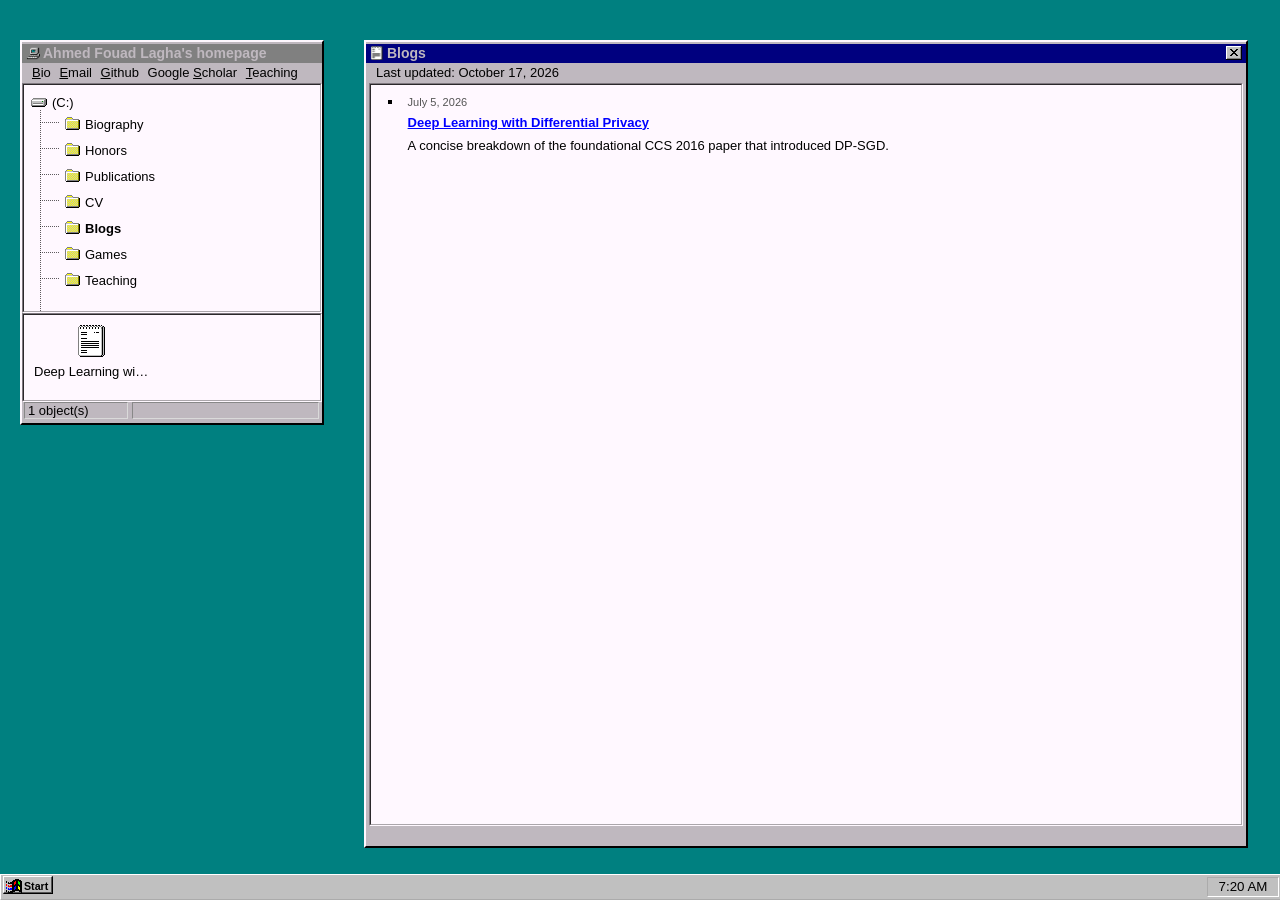
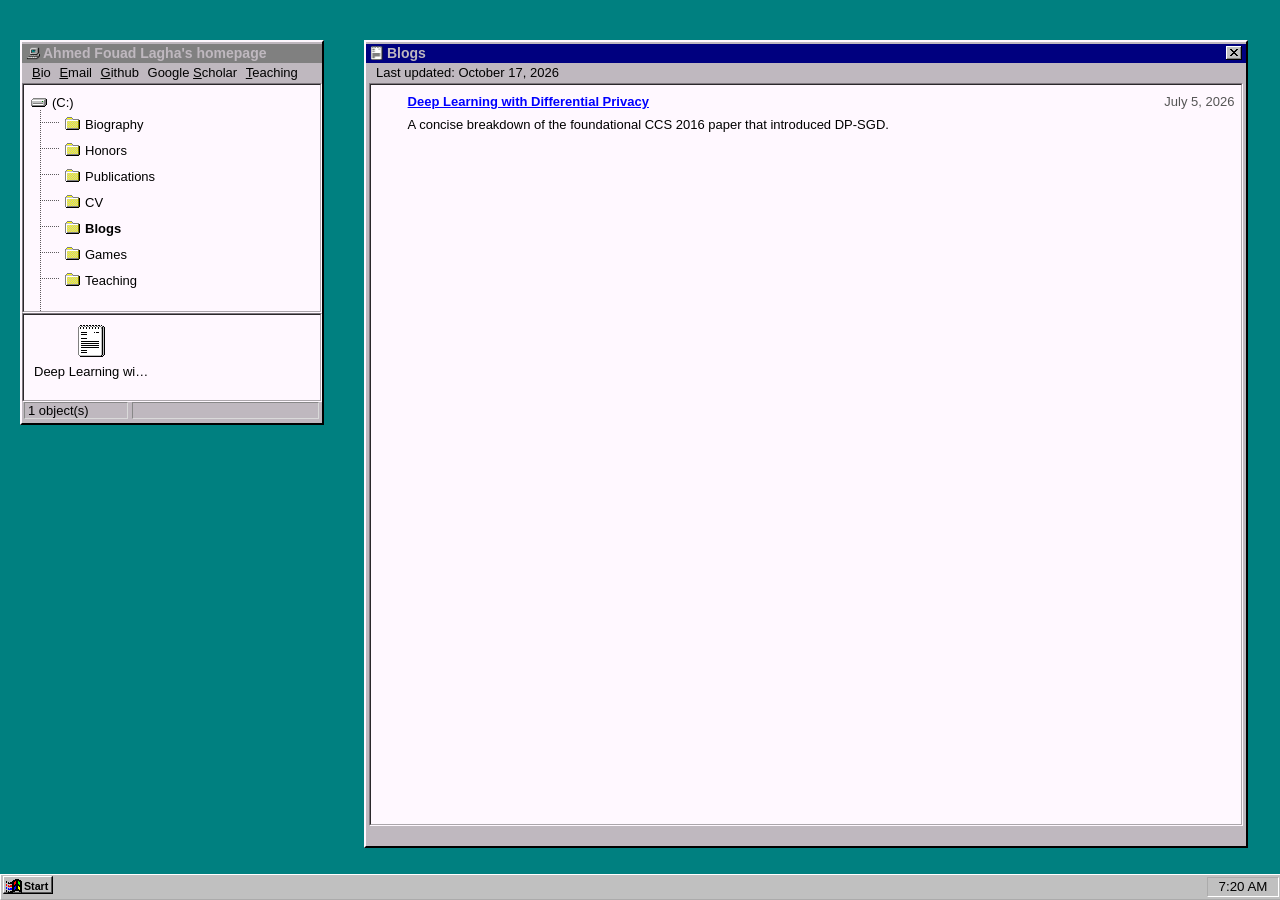
Before and after one commit to ahmed-fouad-lagha/ahmed-fouad-lagha.github.io, a Jekyll site: the page built from _blogs/index.md, in a window 1280 px wide. Built offline with Jekyll 4.4.1, drawn with Linux system fonts in a browser that asks for light colours.

Commit message:
style: refine the blog index layout and article text size
Index: move the date onto the title row, right-aligned and baseline-aligned
with the title, and put the description beneath spanning both columns. This
uses the ~586px of the title row that was otherwise empty and follows the
right-aligned metadata a Win95 list view shows (and the .honor_year float
already used on /honors/). Entry drops from ~73px to 53px. Marks come back
out of the source before the description too, and the entry stacks again
under the existing 500px breakpoint so a long title cannot collide with the
date.

Type sizes: the article body moves to 120% (15.6px), the site's existing
long-form size -- the same value as .bio_statement and the honor and
publication list text -- instead of the 13px UI default. A 15.6px body
crowds the 13px-base heading ladder, so the article headings shift up one
rung using existing site sizes: h2 20px (site h1), h3 18px (site h2), h4
16px (site h3), h5/h6 at the body size. The index keeps its 13px list
typography, including the date, which was 85% (11px), the smallest text on
the site.

The article wrapper gets a blog_post class so the two can be scoped apart;
the index wrapper stays .blog.

Fixes three specificity bugs the grid layout exposed, all because
.post_content sets element styles that outrank a bare class:

- .blog_list markers reappeared (post_content ul sets list-style: square).
- .blog_desc picked up the 15px paragraph margin.
- .blog_link kept the .post_content a 15px bottom margin, which is invisible
  on an inline link but becomes real once the link is blockified as a grid
  item, pushing the description 18.9px from the title instead of 3.9px.

Scoped the blog overrides under .blog / .post_content .blog_post so they
win on specificity rather than stylesheet order.

```diff
--- a/_blogs/index.md
+++ b/_blogs/index.md
@@ -10,8 +10,8 @@ sidebar_exclude: true
     {% for blog in site.blogs %}
     {% if blog.url != page.url %}
     <li class="blog_entry">
+        <a class="blog_link" href="{{ blog.url | relative_url }}">{{ blog.title }}</a>
         <span class="blog_date">{{ blog.show_date }}</span>
-        <a class="blog_link" href="{{ blog.url | relative_url }}">{{ blog.title }}</a>
         <p class="blog_desc">{{ blog.desc }}</p>
     </li>
     {% endif %}
--- a/_layouts/default.html
+++ b/_layouts/default.html
@@ -54,7 +54,7 @@
                 {% if page.class %}
                     <div class="{{ page.class }}">
                 {% elsif current_collection == "blogs" %}
-                    <div class="blog">
+                    <div class="blog blog_post">
                 {% endif %}
                         {{ content }}
                 {% if page.class or current_collection == "blogs" %}
--- a/_sass/_page-content.scss
+++ b/_sass/_page-content.scss
@@ -59,11 +59,11 @@
     text-align: center;
 }
 
-/* Blog styles. The post body deliberately sets no typography of its own:
-   it inherits the site values from .post_content (13px body, 150% leading,
-   #0000ff links, 8px black blockquote rule, 3px hr, 1px #222 tables) so a
-   post reads as part of the Win95 window rather than a modern page inside
-   it. Only layout those shared rules cannot express belongs here. */
+/* Blog styles. Everything except the article text size comes from the
+   shared .post_content rules (13px body, 150% leading, #0000ff links, 8px
+   black blockquote rule, 3px hr, 1px #222 tables), so a post reads as part
+   of the Win95 window rather than a modern page inside it. The article
+   body and its heading ladder are the only typography overridden here. */
 
 /* The window title bar already shows the post title, so the first element
    in the body should sit tight under it. */
@@ -78,13 +78,50 @@
     height: auto;
 }
 
-/* Blog index: date above a linked title, description beneath. */
-.blog_list {
+/* Article body uses 120% (15.6px), the site's existing long-form size --
+   the same value as .bio_statement and the honor/publication list text.
+   That crowds the 13px-base heading ladder (h3 16px would sit 0.4px above
+   the body), so the blog headings shift up one rung using existing site
+   sizes: h2 20px (site h1), h3 18px (site h2), h4 16px (site h3), and
+   h5/h6 back at the body size. Scoped to .blog_post, which only the
+   article wrapper carries, so the index stays at the 13px list size. */
+.blog_post {
+    font-size: 120%;
+}
+
+.post_content .blog_post h2 {
+    font-size: 20px;
+}
+
+.post_content .blog_post h3 {
+    font-size: 18px;
+}
+
+.post_content .blog_post h4 {
+    font-size: 16px;
+}
+
+.post_content .blog_post h5,
+.post_content .blog_post h6 {
+    font-size: 100%;
+}
+
+/* Blog index: title on the left with the date right-aligned on the same
+   row, description beneath. Mirrors the right-aligned metadata Win95 list
+   views use, and the .honor_year float already used on /honors/. Scoped
+   under .blog because .post_content sets list-style on ul and margin on p
+   at a higher specificity than a bare class; without the extra class the
+   markers reappear and the description gains the 15px paragraph margin. */
+.blog .blog_list {
     list-style: none;
     padding-left: 0;
 }
 
 .blog_entry {
+    display: grid;
+    grid-template-columns: 1fr auto;
+    align-items: baseline;
+    column-gap: 1em;
     margin-bottom: 1.4em;
 }
 
@@ -93,17 +130,24 @@
 }
 
 .blog_date {
-    display: block;
-    font-size: 85%;
+    justify-self: end;
+    /* Body size; the 85% it used was the smallest text on the site. */
+    font-size: 100%;
     /* #888888 was about 3.5:1 on the #fff8ff panel; #555555 clears 4.5:1. */
     color: #555555;
 }
 
-.blog_link {
+.blog .blog_link {
+    justify-self: start;
     font-weight: bold;
+    /* .post_content a sets margin-bottom: 15px, which is invisible while
+       the link is inline. As a grid item it is blockified, so that margin
+       becomes real and pushes the description ~15px away from the title. */
+    margin-bottom: 0;
 }
 
-.blog_desc {
+.blog .blog_desc {
+    grid-column: 1 / -1;
     margin: 0.3em 0 0;
     line-height: 150%;
 }
@@ -168,4 +212,14 @@
     .bio_name {
         width: 100%;
     }
+
+    /* A right-aligned date would collide with a wrapping title, so stack
+       the entry again on narrow screens. */
+    .blog_entry {
+        display: block;
+    }
+
+    .blog_date {
+        display: block;
+    }
 }
```
